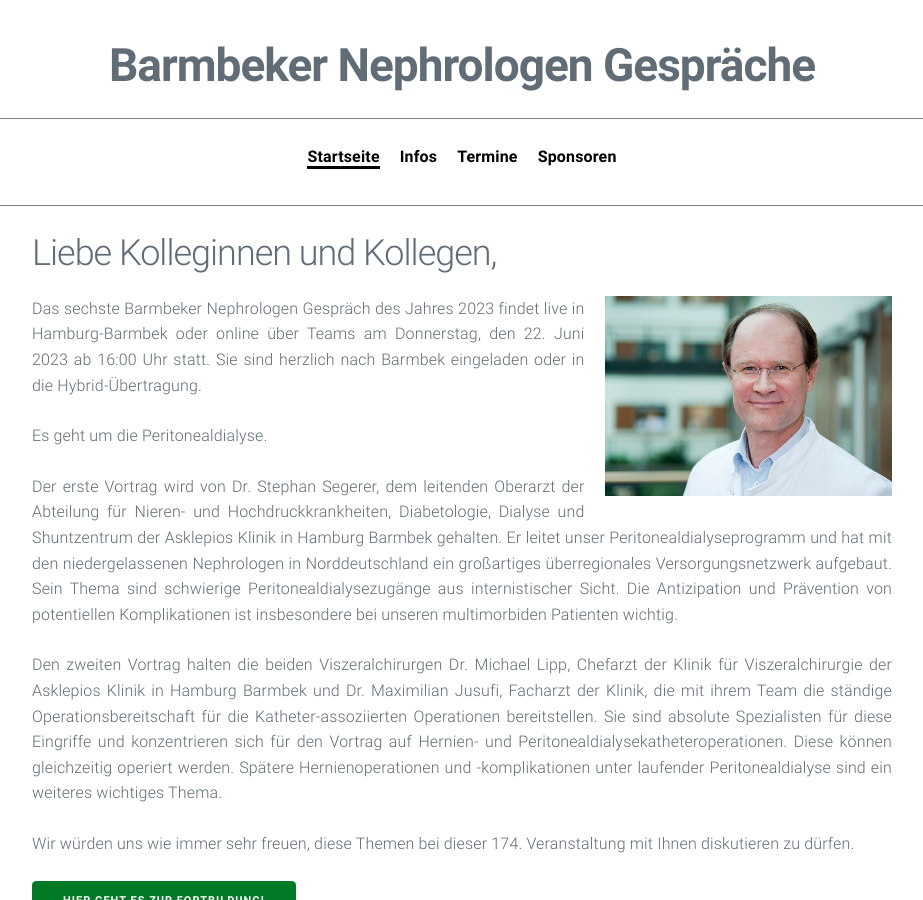
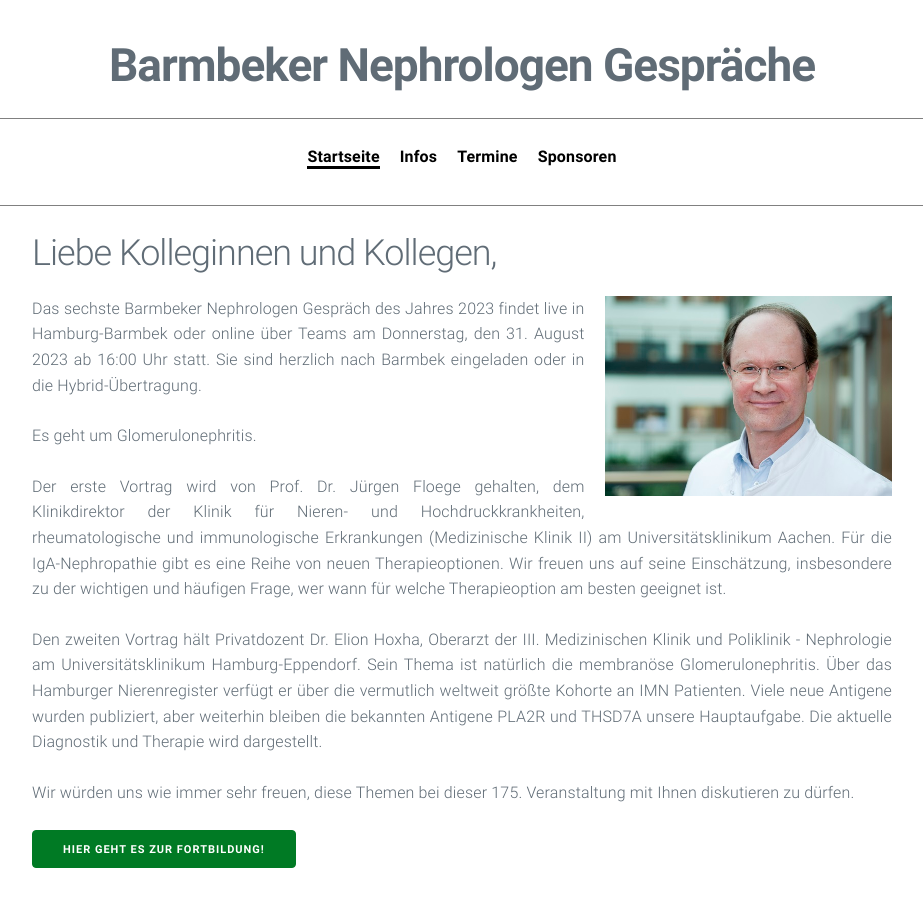
Before and after one commit to manuelpaul86/manuelpaul86.github.io, a Jekyll site: the page built from index.md, in a window 1280 px wide and 900 px high. Shown: the whole window, without its empty margins (178-1101 px from the left). Built offline with Jekyll 4.4.1, drawn with Linux system fonts in a browser that asks for light colours.

Commit message:
Update index.md

```diff
--- a/index.md
+++ b/index.md
@@ -4,15 +4,15 @@ title: Barmbeker Nephrologen Gespräche
 ---
 ## Liebe Kolleginnen und Kollegen,
 
-<img src="/assets/images/CA_Meyer.jpg" height="200rem" alt="Portraitfoto Hon. Prof. Dr. Tobias N. Meyer" style="float:right; margin-left:20px; margin-bottom:20px;">Das sechste Barmbeker Nephrologen Gespräch des Jahres 2023 findet live in Hamburg-Barmbek oder online über Teams am Donnerstag, den 22. Juni 2023 ab 16:00 Uhr statt. Sie sind herzlich nach Barmbek eingeladen oder in die Hybrid-Übertragung.
+<img src="/assets/images/CA_Meyer.jpg" height="200rem" alt="Portraitfoto Hon. Prof. Dr. Tobias N. Meyer" style="float:right; margin-left:20px; margin-bottom:20px;">Das sechste Barmbeker Nephrologen Gespräch des Jahres 2023 findet live in Hamburg-Barmbek oder online über Teams am Donnerstag, den 31. August 2023 ab 16:00 Uhr statt. Sie sind herzlich nach Barmbek eingeladen oder in die Hybrid-Übertragung.
 
-Es geht um die Peritonealdialyse.
+Es geht um Glomerulonephritis.
 
-Der erste Vortrag wird von Dr. Stephan Segerer, dem leitenden Oberarzt der Abteilung für Nieren- und Hochdruckkrankheiten, Diabetologie, Dialyse und Shuntzentrum der Asklepios Klinik in Hamburg Barmbek gehalten. Er leitet unser Peritonealdialyseprogramm und hat mit den niedergelassenen Nephrologen in Norddeutschland ein großartiges überregionales Versorgungsnetzwerk aufgebaut. Sein Thema sind schwierige Peritonealdialysezugänge aus internistischer Sicht. Die Antizipation und Prävention von potentiellen Komplikationen ist insbesondere bei unseren multimorbiden Patienten wichtig.
+Der erste Vortrag wird von Prof. Dr. Jürgen Floege gehalten, dem Klinikdirektor der Klinik für Nieren- und Hochdruckkrankheiten, rheumatologische und immunologische Erkrankungen (Medizinische Klinik II) am Universitätsklinikum Aachen. Für die IgA-Nephropathie gibt es eine Reihe von neuen Therapieoptionen. Wir freuen uns auf seine Einschätzung, insbesondere zu der wichtigen und häufigen Frage, wer wann für welche Therapieoption am besten geeignet ist.
 
-Den zweiten Vortrag halten die beiden Viszeralchirurgen Dr. Michael Lipp, Chefarzt der Klinik für Viszeralchirurgie der Asklepios Klinik in Hamburg Barmbek und Dr. Maximilian Jusufi,  Facharzt der Klinik, die mit ihrem Team die ständige Operationsbereitschaft für die Katheter-assoziierten Operationen bereitstellen. Sie sind absolute Spezialisten für diese Eingriffe und konzentrieren sich für den Vortrag auf Hernien- und Peritonealdialysekatheteroperationen. Diese können gleichzeitig operiert werden. Spätere Hernienoperationen und -komplikationen unter laufender Peritonealdialyse sind ein weiteres wichtiges Thema.
+Den zweiten Vortrag hält Privatdozent Dr. Elion Hoxha, Oberarzt der III. Medizinischen Klinik und Poliklinik - Nephrologie am Universitätsklinikum Hamburg-Eppendorf. Sein Thema ist natürlich die membranöse Glomerulonephritis. Über das Hamburger Nierenregister verfügt er über die vermutlich weltweit größte Kohorte an IMN Patienten. Viele neue Antigene wurden publiziert, aber weiterhin bleiben die bekannten Antigene PLA2R und THSD7A unsere Hauptaufgabe. Die aktuelle Diagnostik und Therapie wird dargestellt.
 
-Wir würden uns wie immer sehr freuen, diese Themen bei dieser 174. Veranstaltung mit Ihnen diskutieren zu dürfen.
+Wir würden uns wie immer sehr freuen, diese Themen bei dieser 175. Veranstaltung mit Ihnen diskutieren zu dürfen.
 
 <a class="button" href="https://teams.microsoft.com/l/meetup-join/19%3ameeting_YmUxOTUxMDQtOWQ3MC00MWNkLWJhZmQtODZkMGRiMmM0OGE3%40thread.v2/0?context=%7b%22Tid%22%3a%22e6160a47-a12e-4ab1-be56-bddd09456693%22%2c%22Oid%22%3a%2254de3200-43af-4cbb-8fde-9d0457be7bcb%22%7d" target="_blank">Hier geht es zur Fortbildung!</a>
 
```
